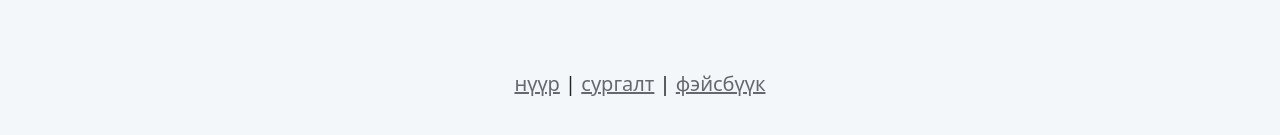
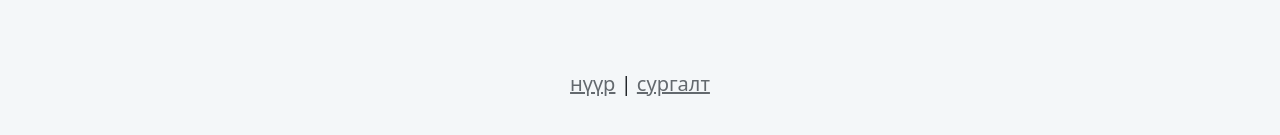
Before and after one commit to dalai97/blog, a Next.js app: page / in a window 1280 px wide. Shown: the part 1666-1801 px from the top of the page. Built offline with nearby package versions, Linux system fonts and the light colour scheme.

Commit message:
facebookiin haslaa

```diff
--- a/pages/index.js
+++ b/pages/index.js
@@ -55,8 +55,6 @@ export default function Home() {
           <a href="#">нүүр</a>
           {" | "}
           <a href="#">сургалт</a>
-          {" | "}
-          <a href="#">фэйсбүүк</a>
         </div>
       </footer>
     </Container>
```
